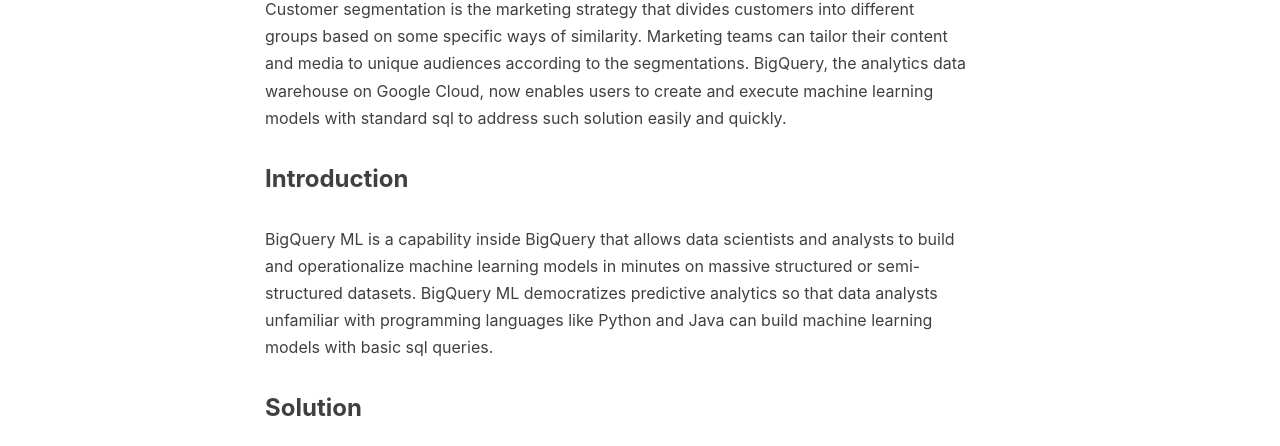
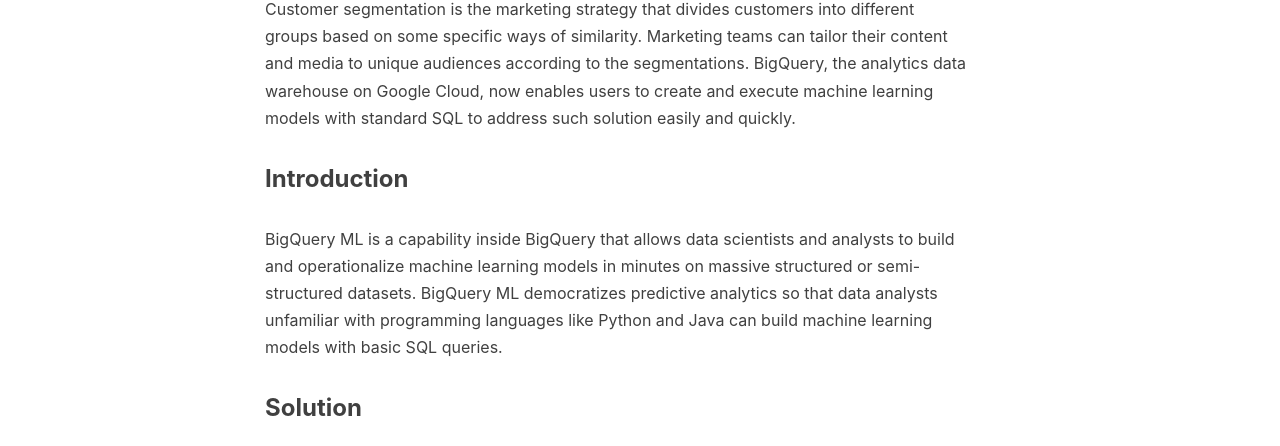
Before and after one commit to q15928/q15928.github.io, a Jekyll site: the page built from _posts/2019-07-27-bqml-clustering.md, in a window 1280 px wide and 1400 px high, scrolled down 310 px. Shown: the part 261-707 px from the top of the window. Built offline with Jekyll 4.4.1, drawn with Linux system fonts in a browser that asks for light colours; nearby versions of some CDN libraries; comment, search, counter and statistics services are not loaded; some of the changed text lies outside the part shown.

Commit message:
change to SQL

````diff
--- a/_posts/2019-07-27-bqml-clustering.md
+++ b/_posts/2019-07-27-bqml-clustering.md
@@ -11,11 +11,11 @@ tags:
     - K-means
 ---
 
-Customer segmentation is the marketing strategy that divides customers into different groups based on some specific ways of similarity. Marketing teams can tailor their content and media to unique audiences according to the segmentations. BigQuery, the analytics data warehouse on Google Cloud, now enables users to create and execute machine learning models with standard sql to address such solution easily and quickly.
+Customer segmentation is the marketing strategy that divides customers into different groups based on some specific ways of similarity. Marketing teams can tailor their content and media to unique audiences according to the segmentations. BigQuery, the analytics data warehouse on Google Cloud, now enables users to create and execute machine learning models with standard SQL to address such solution easily and quickly.
 
 <!--more-->
 ### Introduction
-BigQuery ML is a capability inside BigQuery that allows data scientists and analysts to build and operationalize machine learning models in minutes on massive structured or semi-structured datasets. BigQuery ML democratizes predictive analytics so that data analysts unfamiliar with programming languages like Python and Java can build machine learning models with basic sql queries.
+BigQuery ML is a capability inside BigQuery that allows data scientists and analysts to build and operationalize machine learning models in minutes on massive structured or semi-structured datasets. BigQuery ML democratizes predictive analytics so that data analysts unfamiliar with programming languages like Python and Java can build machine learning models with basic SQL queries.
 
 ### Solution
 Just following the steps below, we can create the K-means model to build customer segmentations. All is done within the BigQuery console.
@@ -25,7 +25,7 @@ Just following the steps below, we can create the K-means model to build custome
 
 #### Step 1: Create the model
 
-With sql-like queries, we can create and train the k-means clustering model. We just need to provide is the k (number of clusters), distance metric, and features.
+With SQL-like queries, we can create and train the k-means clustering model. We just need to provide is the k (number of clusters), distance metric, and features.
 ```sql
 CREATE MODEL
   my_dataset.customer_segmentation_1
````
